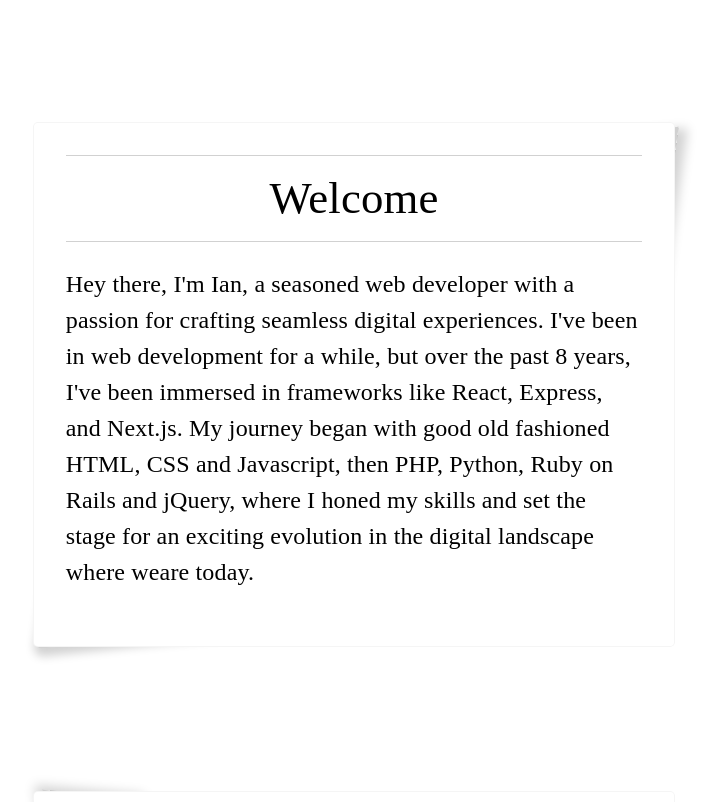
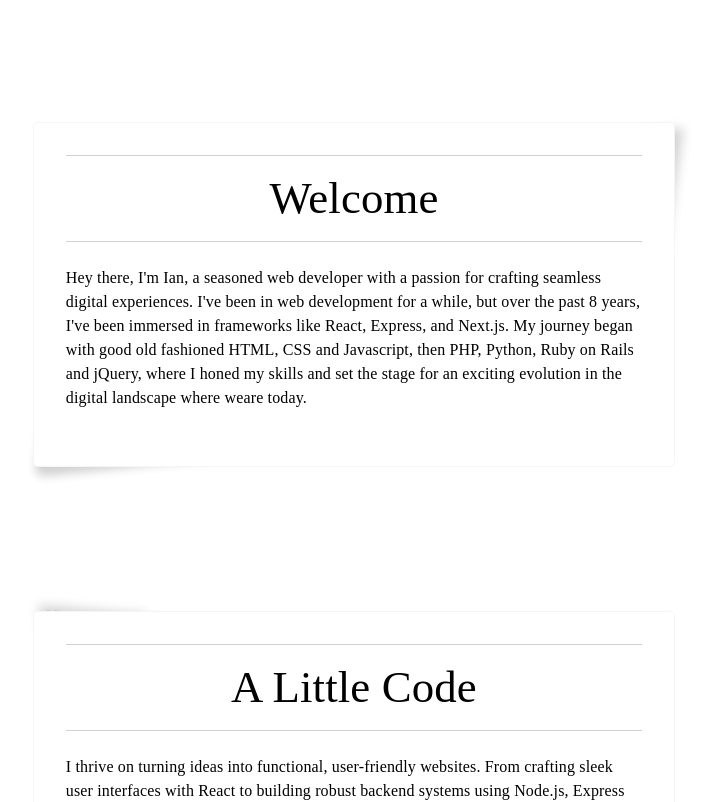
Before and after one commit to iseabock/ianseabock, a Next.js app: page / in a window 1280 px wide. Shown: the part 620-1422 px from the top of the page, without its empty margins (286-1006 px from the left). Built offline with nearby package versions, Linux system fonts and the light colour scheme.

Commit message:
temp changes

```diff
--- a/components/Contact.jsx
+++ b/components/Contact.jsx
@@ -2,6 +2,7 @@
 import Link from '@mui/material/Link';
 import Typography from '@mui/material/Typography';
 import { useTheme } from '@mui/material/styles';
+import useMediaQuery from '@mui/material/useMediaQuery';
 
 import Paper from './Paper';
 
@@ -11,6 +12,7 @@
 
 const Contact = () => {
     const theme = useTheme();
+    const matches = useMediaQuery(theme.breakpoints.up('laptop'));
     const { sentenceComplete } = useContext(TypewriterContext);
 
     return (
@@ -35,7 +37,8 @@
                     component="p"
                     sx={{
                         textAlign: 'left',
-                        margin: '1.5em 0'
+                        margin: '1.5rem 0',
+                        fontSize: matches ? '1rem' : '1.5rem'
                     }}>
                     I&apos;m currently on the market for a new role, so if you&apos;re looking for a
                     developer...
--- a/components/HomeSection.jsx
+++ b/components/HomeSection.jsx
@@ -2,6 +2,7 @@
 import PropTypes from 'prop-types';
 import Typography from '@mui/material/Typography';
 import { useTheme } from '@mui/material/styles';
+import useMediaQuery from '@mui/material/useMediaQuery';
 
 import Paper from './Paper';
 
@@ -9,6 +10,7 @@
 
 const HomeSection = ({ sectionObject }) => {
     const theme = useTheme();
+    const matches = useMediaQuery(theme.breakpoints.up('laptop'));
     const { sentenceComplete } = useContext(TypewriterContext);
 
     return (
@@ -36,7 +38,7 @@
                         sx={{
                             textAlign: 'left',
                             margin: '1.5rem 0',
-                            fontSize: '1.5rem'
+                            fontSize: matches ? '1rem' : '1.5rem'
                         }}>
                         {copyItem}
                     </Typography>
--- a/components/Paper.jsx
+++ b/components/Paper.jsx
@@ -84,7 +84,7 @@
                 sx={{
                     backgroundColor: theme.palette.paper.background,
                     position: 'relative',
-                    width: matches ? '55%' : '100%',
+                    width: matches ? '55%' : '90%',
                     padding: '2em',
                     margin: '9rem auto',
                     border: '1px solid rgba(0, 0, 0, .04)',
--- a/components/Typewriter.jsx
+++ b/components/Typewriter.jsx
@@ -80,16 +80,16 @@
                 <BlinkingCursor sentenceComplete={sentenceComplete} />
             </Typography>
             <Box id="sentenceTest" sx={{ width: `100%` }}>
-                <div
+                <Box
                     id="text"
-                    style={{
+                    sx={{
                         whiteSpace: 'nowrap',
                         width: 'auto',
                         position: 'absolute',
                         color: 'transparent'
                     }}>
                     {sentence}
-                </div>
+                </Box>
             </Box>
         </Box>
     );
```
